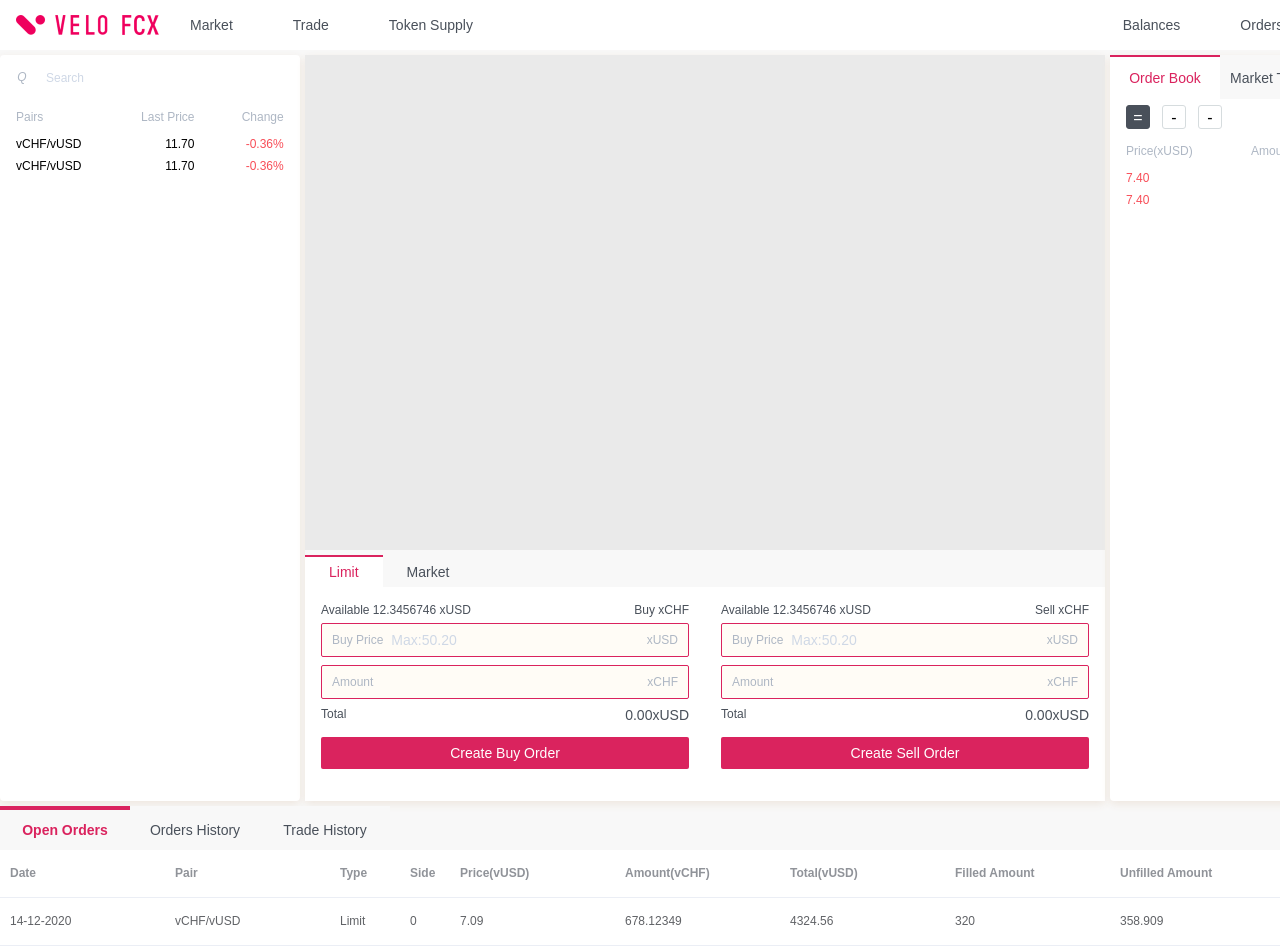
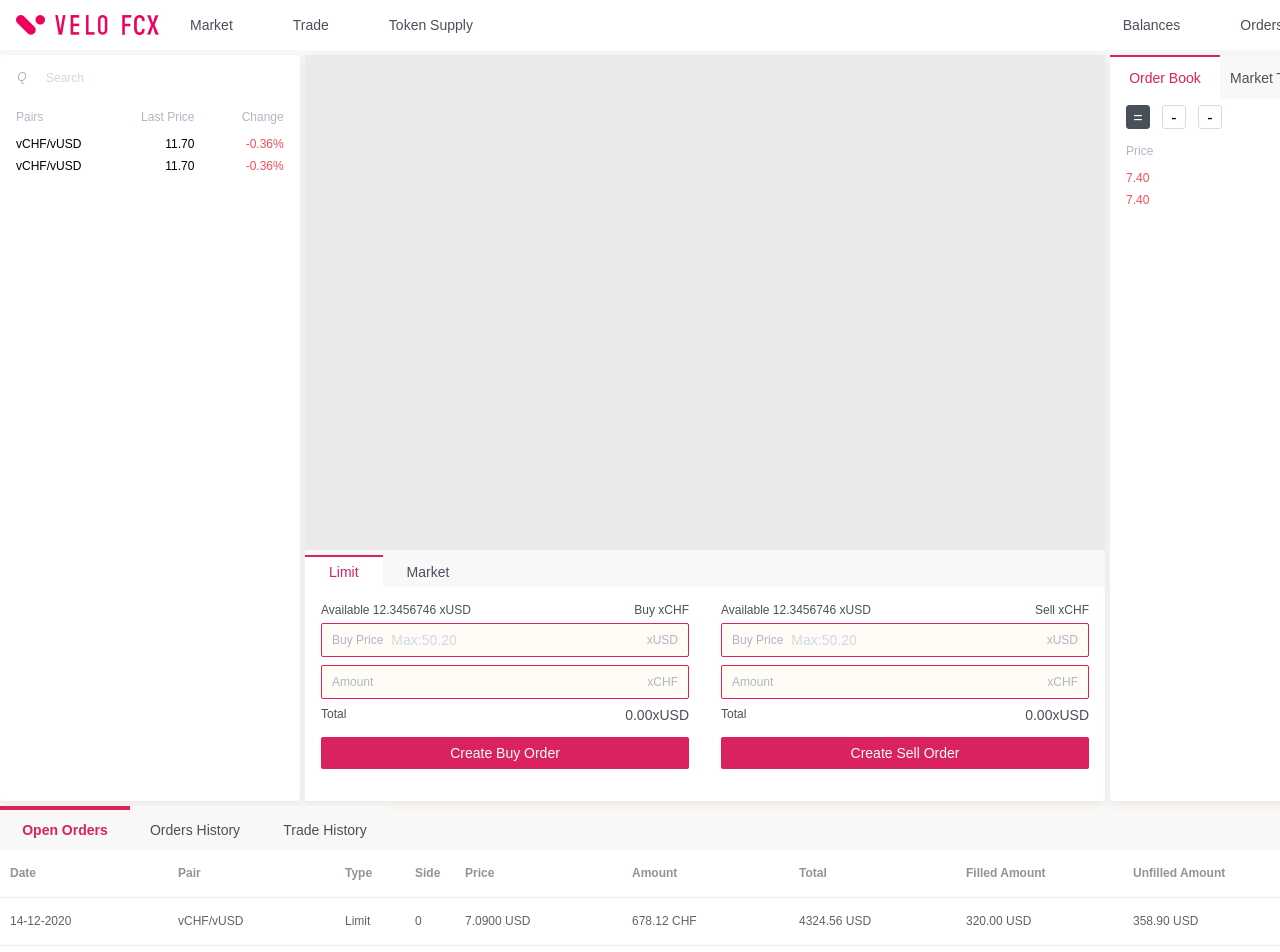
Before and after one commit to qiaoxin111/dorahack-vuejs, a Vue app: page /#/trade in a window 1280 px wide. Shown: the top 952 px of the page. Built offline with nearby package versions, Linux system fonts and the light colour scheme.

Commit message:
version:.1

```diff
--- a/src/components/trade/order.vue
+++ b/src/components/trade/order.vue
@@ -12,7 +12,7 @@
 
     <div class="list">
       <div class="title">
-        <div>Price(xUSD)</div><div>Amount(BTC)</div><div>Total</div>
+        <div>Price</div><div>Amount</div><div>Total</div>
       </div>
       <ul class="content">
         <li><div>7.40</div><div>578.70</div><div>2578.70</div></li>
--- a/src/views/balances.vue
+++ b/src/views/balances.vue
@@ -54,11 +54,8 @@ export default {
       ],
       list: [
         { coin: "vCHF", total: 22.33, available: '0.00', locked: '0.00' },
-        { coin: "EVRY", total: 22.33, available: 22.9, locked: 22.9 },
-        { coin: "USD", total: 22.33, available: 22.9, locked: 22.9 },
-        { coin: "EVRY", total: 22.33, available: '0.00', locked: '0.00' },
-        { coin: "USD", total: 22.33, available: 22.9, locked: 22.9 },
-        { coin: "EVRY", total: 22.33, available: '0.00', locked: '0.00' },
+        { coin: "EVRY", total: 22.33, available: 22.90, locked: 22.90 },
+        { coin: "USDT", total: 22.33, available: 22.90, locked: 22.90 },
       ],
     };
   },
--- a/src/views/trade.vue
+++ b/src/views/trade.vue
@@ -33,10 +33,19 @@
     </div>
 
     <div class="_table">
-      <cards :cardList="cardsList"></cards>
+      <cards :cardList="cardsList"
+             ref="searchBox"
+             @changeCard="changeCard"></cards>
       <Table :tableColumn="tableColumn" :list="list">
         <template slot="operation" slot-scope="{ scope, cancel, toLinkPage }">
-          <span class="actionTabl" @click="cancel(scope)">Cancel</span>
+          <span
+              v-if="curCar === 'openOrders'"
+              class="actionTabl"
+              @click="cancel(scope)">Cancel</span>
+          <span
+              v-if="curCar === 'tradeHistory'"
+              class="actionTabl"
+              @click="toLinkPage">Link to Evrynet</span>
         </template>
       </Table>
     </div>
@@ -61,6 +70,7 @@ export default {
   },
   data() {
     return {
+      curCar: '',
       cardsList: [
         {
           label: "Open Orders",
@@ -75,7 +85,8 @@ export default {
           value: "tradeHistory",
         },
       ],
-      tableColumn: [
+      tableColumn: [],
+      tableColumn1: [
         {
           prop: "date",
           title: "Date",
@@ -102,19 +113,19 @@ export default {
         },
         {
           prop: "price",
-          title: "Price(vUSD)",
+          title: "Price",
           width: "",
           sortable: false,
         },
         {
           prop: "amount",
-          title: "Amount(vCHF)",
+          title: "Amount",
           width: "",
           sortable: false,
         },
         {
           prop: "total",
-          title: "Total(vUSD)",
+          title: "Total",
           width: "",
           sortable: false,
         },
@@ -131,10 +142,163 @@ export default {
           sortable: false,
         },
         {
-          title: "Cancel All",
+          title: "Action",
         },
       ],
-      list: [
+      tableColumn2: [
+        {
+          prop: "date",
+          title: "Date",
+          width: "",
+          sortable: false,
+        },
+        {
+          prop: "pair",
+          title: "Pair",
+          width: "",
+          sortable: false,
+        },
+        {
+          prop: "type",
+          title: "Type",
+          width: "70",
+          sortable: false,
+        },
+        {
+          prop: "side",
+          title: "Side",
+          width: "50",
+          sortable: false,
+        },
+        {
+          prop: "price",
+          title: "Price",
+          width: "",
+          sortable: false,
+        },
+        {
+          prop: "amount",
+          title: "Amount",
+          width: "",
+          sortable: false,
+        },
+        {
+          prop: "total",
+          title: "Total",
+          width: "",
+          sortable: false,
+        },
+        {
+          prop: "filledAmount",
+          title: "Filled Amount",
+          width: "",
+          sortable: false,
+        },
+        {
+          prop: "unfilledAmount",
+          title: "Unfilled Amount",
+          width: "",
+          sortable: false,
+        },
+        {
+          prop: "status",
+          title: "Status",
+          width: "",
+          sortable: false,
+        },
+      ],
+      list: [],
+      list1: [
+        {
+          date: "14-12-2020",
+          pair: "vCHF/vUSD",
+          type: "Limit",
+          side: 0,
+          price: '7.0900 USD',
+          amount: '678.12 CHF',
+          total: '4324.56 USD',
+          filledAmount: '320.00 USD',
+          unfilledAmount: '358.90 USD',
+        },
+        {
+          date: "14-12-2020",
+          pair: "vCHF/vUSD",
+          type: "Limit",
+          side: 0,
+          price: '7.0900 USD',
+          amount: '678.12 CHF',
+          total: '4324.56 USD',
+          filledAmount: '320.00 USD',
+          unfilledAmount: '358.90 USD',
+        },
+        {
+          date: "14-12-2020",
+          pair: "vCHF/vUSD",
+          type: "Limit",
+          side: 0,
+          price: '7.0900 USD',
+          amount: '678.12 CHF',
+          total: '4324.56 USD',
+          filledAmount: '320.00 USD',
+          unfilledAmount: '358.90 USD',
+        },
+        {
+          date: "14-12-2020",
+          pair: "vCHF/vUSD",
+          type: "Limit",
+          side: 0,
+          price: '7.0900 USD',
+          amount: '678.12 CHF',
+          total: '4324.56 USD',
+          filledAmount: '320.00 USD',
+          unfilledAmount: '358.90 USD',
+        },
+        {
+          date: "14-12-2020",
+          pair: "vCHF/vUSD",
+          type: "Limit",
+          side: 0,
+          price: '7.0900 USD',
+          amount: '678.12 CHF',
+          total: '4324.56 USD',
+          filledAmount: '320.00 USD',
+          unfilledAmount: '358.90 USD',
+        },
+        {
+          date: "14-12-2020",
+          pair: "vCHF/vUSD",
+          type: "Limit",
+          side: 0,
+          price: '7.0900 USD',
+          amount: '678.12 CHF',
+          total: '4324.56 USD',
+          filledAmount: '320.00 USD',
+          unfilledAmount: '358.90 USD',
+        },
+        {
+          date: "14-12-2020",
+          pair: "vCHF/vUSD",
+          type: "Limit",
+          side: 0,
+          price: '7.0900 USD',
+          amount: '678.12 CHF',
+          total: '4324.56 USD',
+          filledAmount: '320.00 USD',
+          unfilledAmount: '358.90 USD',
+        },
+        {
+          date: "14-12-2020",
+          pair: "vCHF/vUSD",
+          type: "Limit",
+          side: 0,
+          price: '7.0900 USD',
+          amount: '678.12 CHF',
+          total: '4324.56 USD',
+          filledAmount: '320.00 USD',
+          unfilledAmount: '358.90 USD',
+        },
+      ],
+      list2: [
         {
           date: "14-12-2020",
           pair: "vCHF/vUSD",
@@ -235,7 +399,19 @@ export default {
     }
   },
   watch: { },
-  methods: { },
+  methods: {
+
+    changeCard(data, item) {
+      this.curCar = data.value;
+      if (this.curCar === "ordersHistory") {
+        this.tableColumn = this.tableColumn2;
+        this.list = this.list2;
+      } else {
+        this.tableColumn = this.tableColumn1;
+        this.list = this.list1;
+      }
+    },
+  },
   created() { },
   mounted() { },
   computed: { },
@@ -336,4 +512,9 @@ export default {
   color: #fff;
   text-align: center;
 }
+
+.actionTabl{
+  color: @color357CE1;
+  cursor: pointer;
+}
 </style>
```
